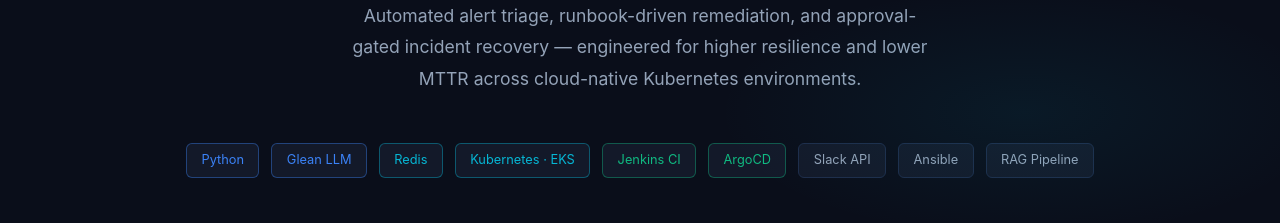
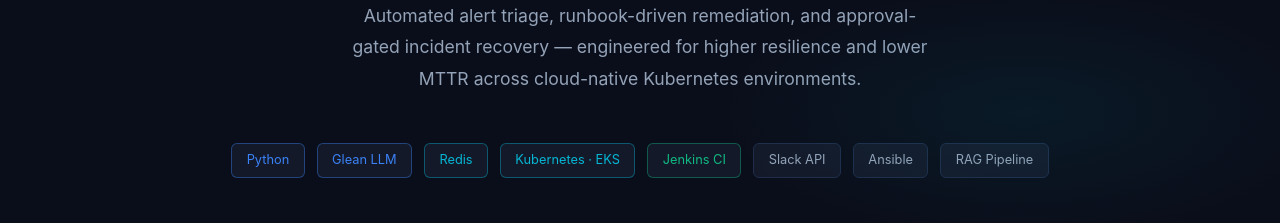
Before and after one commit to Cyberlad-17/RIS, a plain HTML site: page index.html in a window 1280 px wide. Shown: the part 370-593 px from the top of the page. Drawn offline with Linux system fonts and the light colour scheme.

Commit message:
update index.html

```diff
--- a/index.html
+++ b/index.html
@@ -396,7 +396,6 @@
     <span class="pill cyan">Redis</span>
     <span class="pill cyan">Kubernetes · EKS</span>
     <span class="pill green">Jenkins CI</span>
-    <span class="pill green">ArgoCD</span>
     <span class="pill">Slack API</span>
     <span class="pill">Ansible</span>
     <span class="pill">RAG Pipeline</span>
@@ -636,7 +635,6 @@
       <div class="stack-item"><div class="stack-dot" style="background:#f59e0b;"></div><span>Slack API</span></div>
       <div class="stack-item"><div class="stack-dot" style="background:#10b981;"></div><span>Kubernetes · EKS</span></div>
       <div class="stack-item"><div class="stack-dot" style="background:#3b82f6;"></div><span>Jenkins CI</span></div>
-      <div class="stack-item"><div class="stack-dot" style="background:#10b981;"></div><span>ArgoCD</span></div>
       <div class="stack-item"><div class="stack-dot" style="background:#f59e0b;"></div><span>Ansible</span></div>
       <div class="stack-item"><div class="stack-dot" style="background:#8b5cf6;"></div><span>RAG Pipeline</span></div>
       <div class="stack-item"><div class="stack-dot" style="background:#64748b;"></div><span>YAML Runbooks</span></div>
```
